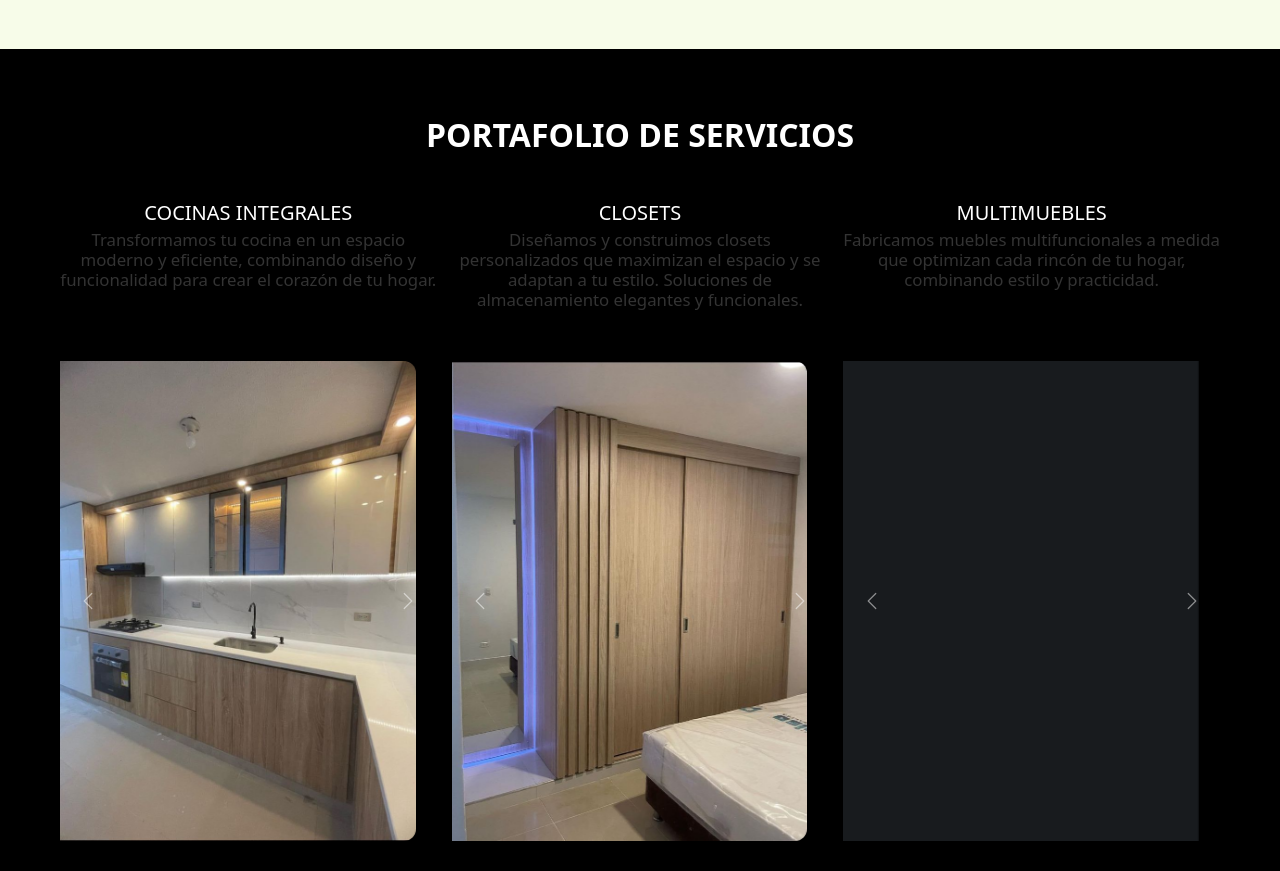
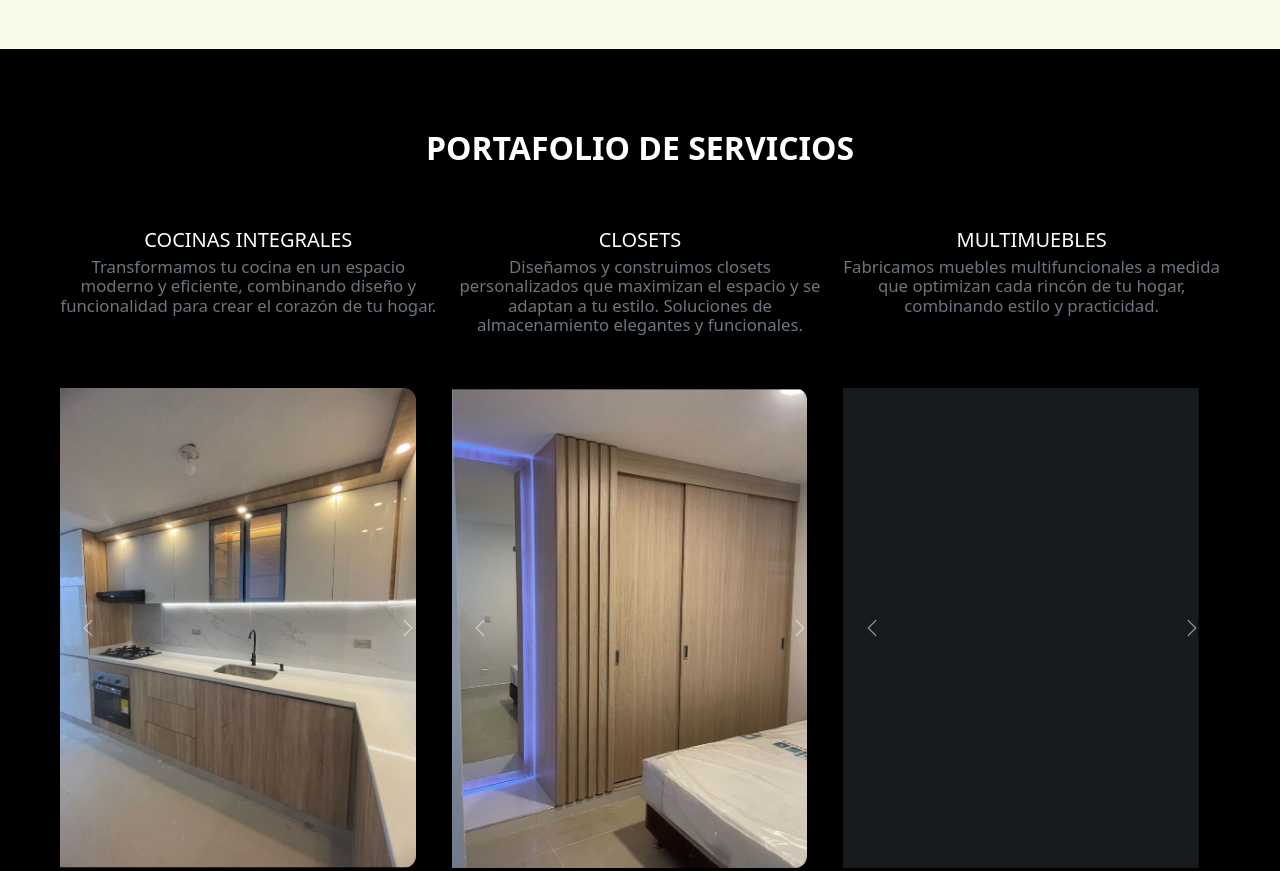
Before and after one commit to AndresVergara28/PentHouses_IngenieriaModerna, a website: page index.html in a window 1280 px wide. Shown: the part 1660-2531 px from the top of the page. Drawn offline with nearby package versions, Linux system fonts and the light colour scheme.

Commit message:
mejorando el color de fuente parrafo

```diff
--- a/scss/_header.scss
+++ b/scss/_header.scss
@@ -5,7 +5,7 @@
     position: sticky;
     top: 0;
     z-index: 3;
-    border-bottom: 1px solid $color_gray_50;
+    border-bottom: 1px solid $color_gray_100;
     background-color: $color_black;
     display: flex;
     align-items: flex-end;
@@ -35,7 +35,7 @@
                 &:hover {
 
                     .nav_item_ancla {
-                        color: $color_gray_50;
+                        color: $color_gray_100;
 
                     }
                 }
--- a/scss/_servicios.scss
+++ b/scss/_servicios.scss
@@ -8,11 +8,10 @@
         color: $color_white;
         font-size: $font-size-title;
         font-weight: bold;
-        line-height: 1.2rem;
-        margin-bottom: 4rem;
     }
 
     .servicios_list_container {
+        margin-top: 4rem;
         .servicios_list_fila {
             row-gap: 8rem;
             .servicio_item_container {
@@ -35,7 +34,8 @@
                         width: 100%;
                         text-align: center;
                         font-size: $font-size-paragraph*1.4;
-                        line-height: 2rem;
+                        line-height: 1.96rem;
+                        color: $color_gray_50;
                     }
 
 
```
Also changed, not shown: css/main.css, 1 other file.
